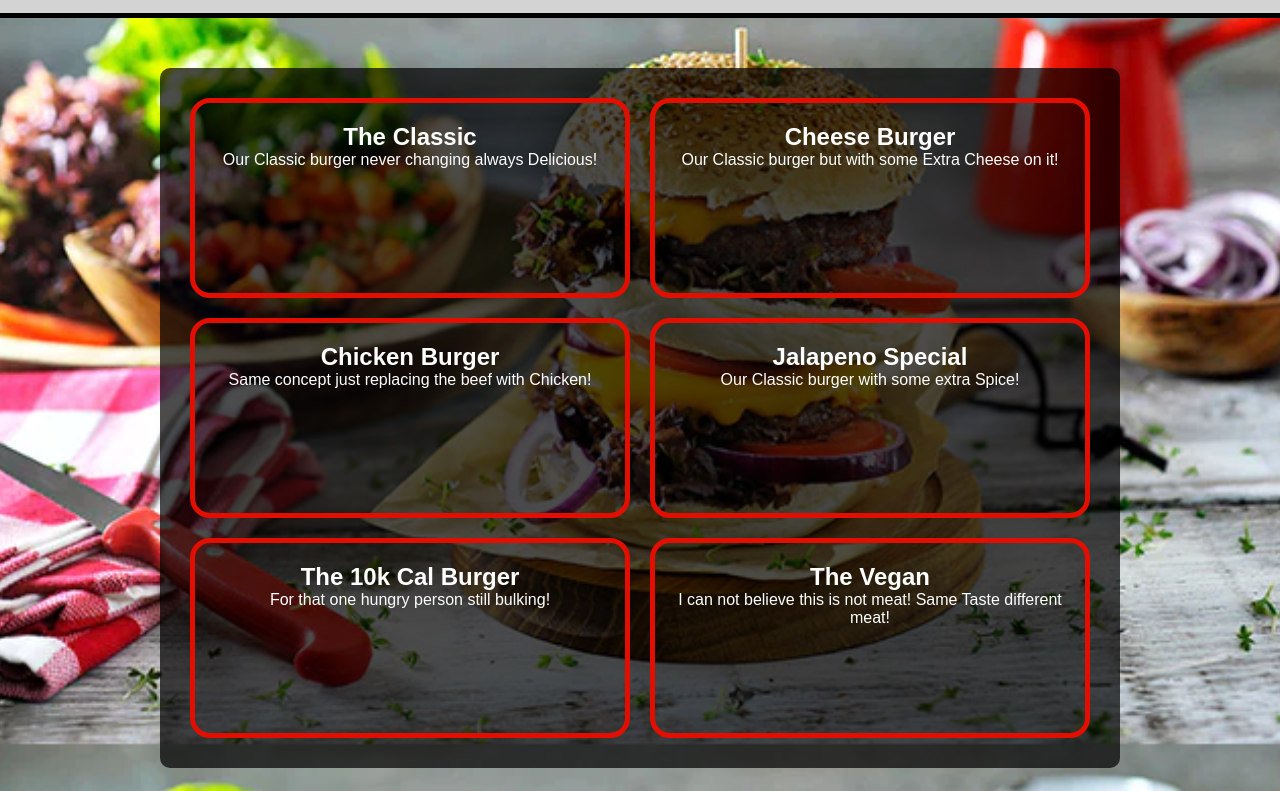
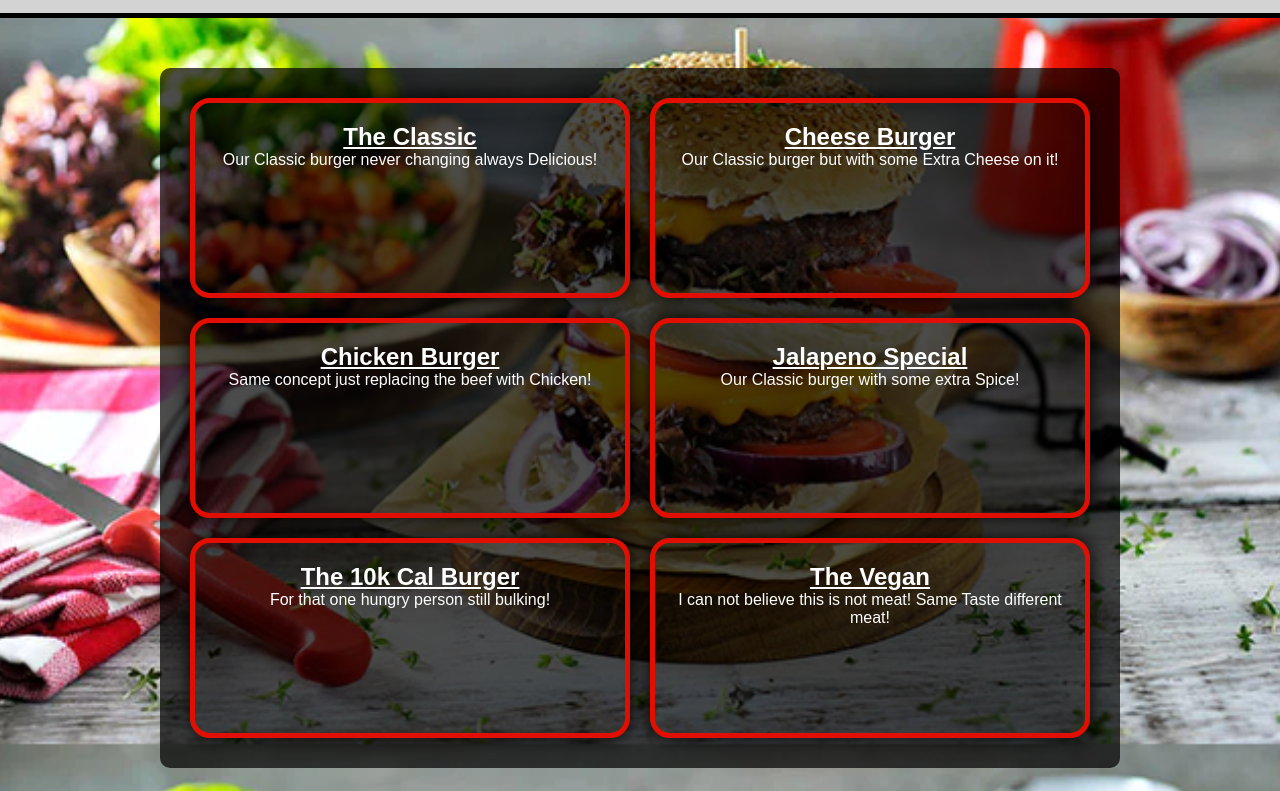
Before and after one commit to IAmYoungbossy/restaurant-page, a website built with webpack: page dist/index.html in a window 1280 px wide. Shown: the part 56-847 px from the top of the page. Built offline with Linux system fonts and the light colour scheme.

Commit message:
Add box shadow to menu-items's border line

```diff
--- a/src/menu.css
+++ b/src/menu.css
@@ -46,6 +46,10 @@ li:hover {
   text-align: center;
   border: 5px solid #e20e00;
   color: white;
+  box-shadow: 0 0 20px rgba(0, 0, 0, 1);
+}
+.menu-name {
+  text-decoration: underline;
 }
 #content {
   width: min(75vw, 1000px);
@@ -57,7 +61,6 @@ li:hover {
   background-color: rgba(0, 0, 0, 0.7);
   border-radius: 10px;
 }
-
 footer {
   text-align: center;
   background-color: black;
```
Also changed, not shown: dist/bundle.js.
